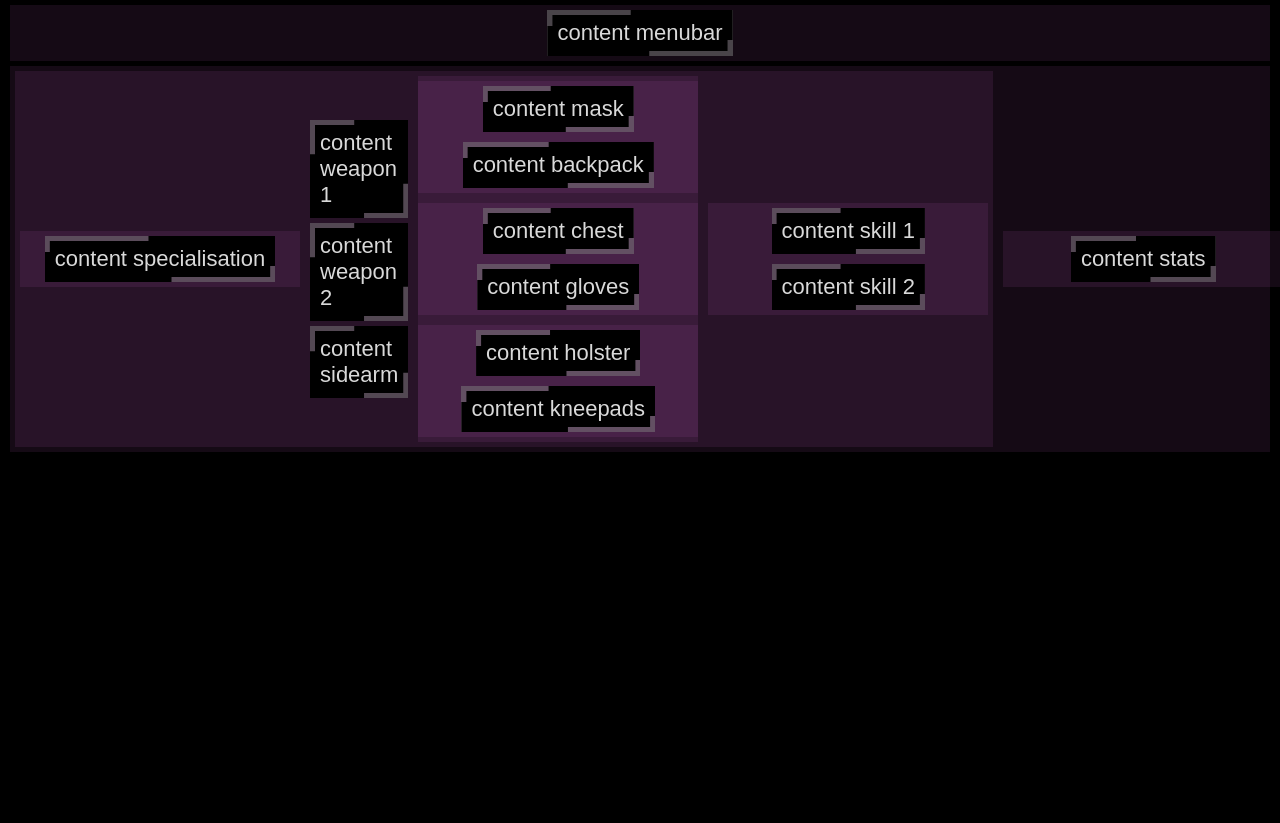
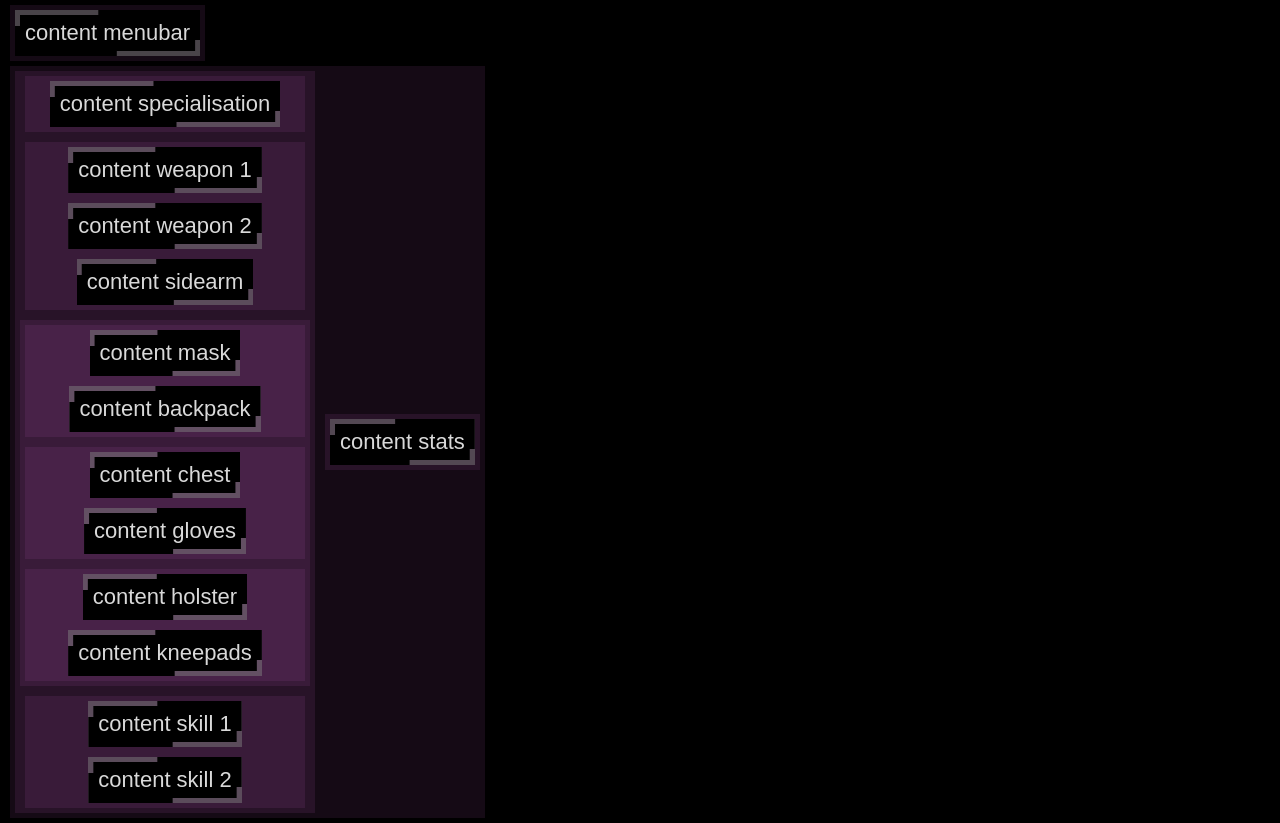
Before and after one commit to SinixND/game_of_life, a PHP site: page / in a window 1280 px wide. Before the commit the page ends 452 px from the top, so only its background shows below. Run offline with PHP 8.4, Linux system fonts and the light colour scheme.

Commit message:
github.io update

```diff
--- a/index.html
+++ b/index.html
@@ -22,8 +22,8 @@
         </div>
     </div>
 
-    <div id="build" class="flex-container">
-        <div id="equipment" class="flex-container">
+    <div id="build" class="flex-container flex-row">
+        <div id="equipment" class="flex-container flex-col">
             <div id="specialisation" class="grid-container gi11">
                 <div class="panel">
                     <div class="content">
@@ -31,7 +31,8 @@
                     </div>
                 </div>
             </div>
-            <div id="weapons" class="grid-containergi12">
+
+            <div id="weapons" class="grid-container gi12">
                 <div class="panel">
                     <div class="content">
                         content weapon 1
@@ -62,7 +63,7 @@
                         </div>
                     </div>
                 </div>
-                <div class="grid-container gi14">
+                <div class="grid-container">
                     <div class="panel">
                         <div class="content">
                             content chest
@@ -88,7 +89,7 @@
                 </div>
             </div>
 
-            <div id="skills" class="grid-container">
+            <div id="skills" class="grid-container gi14">
                 <div class="panel">
                     <div class="content">
                         content skill 1
@@ -102,7 +103,7 @@
             </div>
         </div>
 
-        <div id="stats" class="grid-container">
+        <div id="stats" class="flex-container flex-col">
             <div class="panel">
                 <div class="content">
                     content stats
--- a/style.css
+++ b/style.css
@@ -37,12 +37,22 @@ body {
 
 .flex-container {
     margin: 5px;
+    height: max-content;
+    width: max-content;
     background-color: var(--temp);
     display: flex;
     justify-content: space-evenly;
     justify-items: center;
     align-content: space-evenly;
     align-items: center;
+}
+
+.flex-row {
+    flex-direction: row;
+}
+
+.flex-col {
+    flex-direction: column;
 }
 
 .gi11 {
```
Lines whose indentation alone changed are shown as unchanged.
